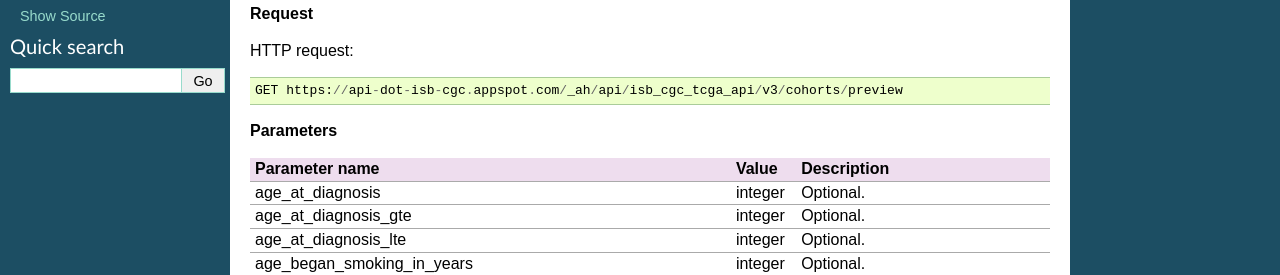
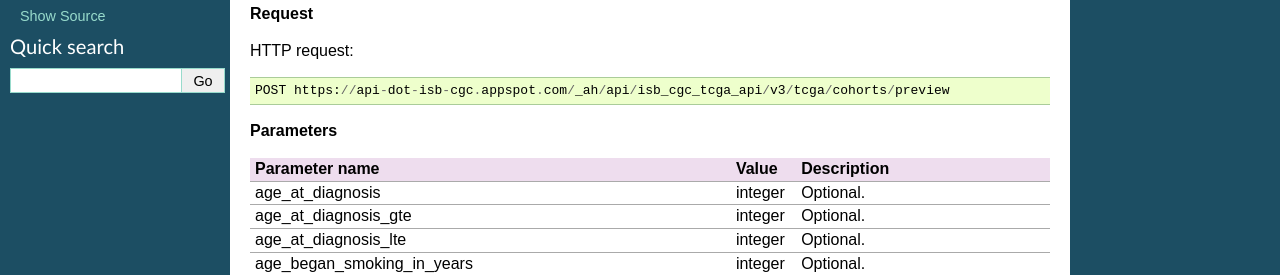
Before and after one commit to isb-cgc/readthedocs, a Sphinx documentation site: the page built from docs/source/sections/progapi/progapi3_tcga/cohorts_preview.rst, in a window 1280 px wide and 900 px high, scrolled down 411 px. Shown: the part 177-452 px from the top of the window. Built offline with Sphinx 7.4.7, drawn with Linux system fonts in a browser that asks for light colours; pages that are not in the unit, such as notebooks, are missing from menus.

Commit message:
request is post now in UI

```diff
--- a/docs/source/sections/progapi/progapi3_tcga/cohorts_preview.rst
+++ b/docs/source/sections/progapi/progapi3_tcga/cohorts_preview.rst
@@ -31,7 +31,8 @@ Click `here <https://apis-explorer.appspot.com/apis-explorer/?base=https%3A%2F%2
 
 HTTP request::
 
-	GET https://api-dot-isb-cgc.appspot.com/_ah/api/isb_cgc_tcga_api/v3/cohorts/preview
+	POST https://api-dot-isb-cgc.appspot.com/_ah/api/isb_cgc_tcga_api/v3/tcga/cohorts/preview
+
 
 **Parameters**
 
```
